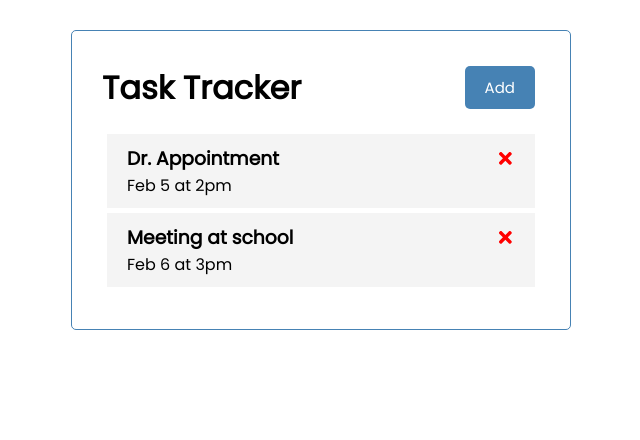
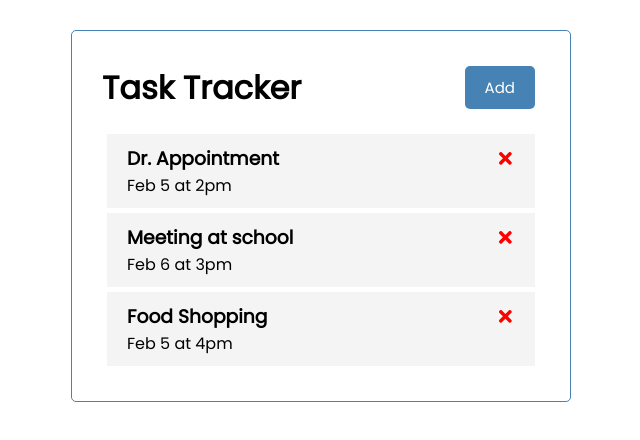
Before and after one commit to SubasiniR/react-task-tracker, a React (Create React App) app: page / in a window 1280 px wide. Shown: the top 440 px of the page, without its empty margins (319-959 px from the left). Built offline with nearby package versions, Linux system fonts and the light colour scheme.

Commit message:
Added delete and toggle functions for tasks

```diff
--- a/src/App.js
+++ b/src/App.js
@@ -16,11 +16,40 @@
       day: 'Feb 6 at 3pm',
       reminder : true,
     },
+    {
+      id: 3,
+      text: 'Food Shopping',
+      day: 'Feb 5 at 4pm',
+      reminder: false,
+    },
   ])
+
+  // Delete Task
+  const deleteTask = (id) => {
+    setTasks(tasks.filter((task) => task.id!==id))
+  }
+
+  //Toggle Reminder
+  const toggleReminder = (id) =>{
+    setTasks(
+      tasks.map((task) =>
+        task.id === id ? {...task, reminder : !task.reminder } : task
+        )
+      )
+  }
+
   return (
     <div className="container">
       <Header/>
-      <Tasks tasks = {tasks}/>
+      {tasks.length> 0 ? (
+        <Tasks
+          tasks = {tasks}
+          onDelete = {deleteTask}
+          onToggle = {toggleReminder}
+          />
+      ) : (
+        'No Tasks To Show'
+        )}
     </div>
   );
 }
--- a/src/components/Task.js
+++ b/src/components/Task.js
@@ -1,11 +1,14 @@
 import { FaTimes } from 'react-icons/fa'
 
-export const Task = ({ task }) => {
+export const Task = ({ task, onDelete, onToggle }) => {
     return (
-        <div className ='task'>
+        <div className ='task' onDoubleClick={() => onToggle(task.id)}>
             <h3>
                 {task.text}
-                <FaTimes style = {{ color: 'red', cursor: 'pointer'}}/>
+                <FaTimes
+                style = {{ color: 'red', cursor: 'pointer'}}
+                onClick = {() => onDelete(task.id)}
+                />
             </h3>
             <p>{task.day}</p>
         </div>
--- a/src/components/Tasks.js
+++ b/src/components/Tasks.js
@@ -1,10 +1,15 @@
 import Task from './Task'
 
-const Tasks = ({ tasks }) => {
+const Tasks = ({ tasks , onDelete, onToggle }) => {
     return (
         <>
             {tasks.map((task) => (
-                <Task key={task.id} task={task}/>
+                <Task
+                    key={task.id}
+                    task={task}
+                    onDelete={onDelete}
+                    onToggle={onToggle}
+                />
 
             ))}
         </>
```
